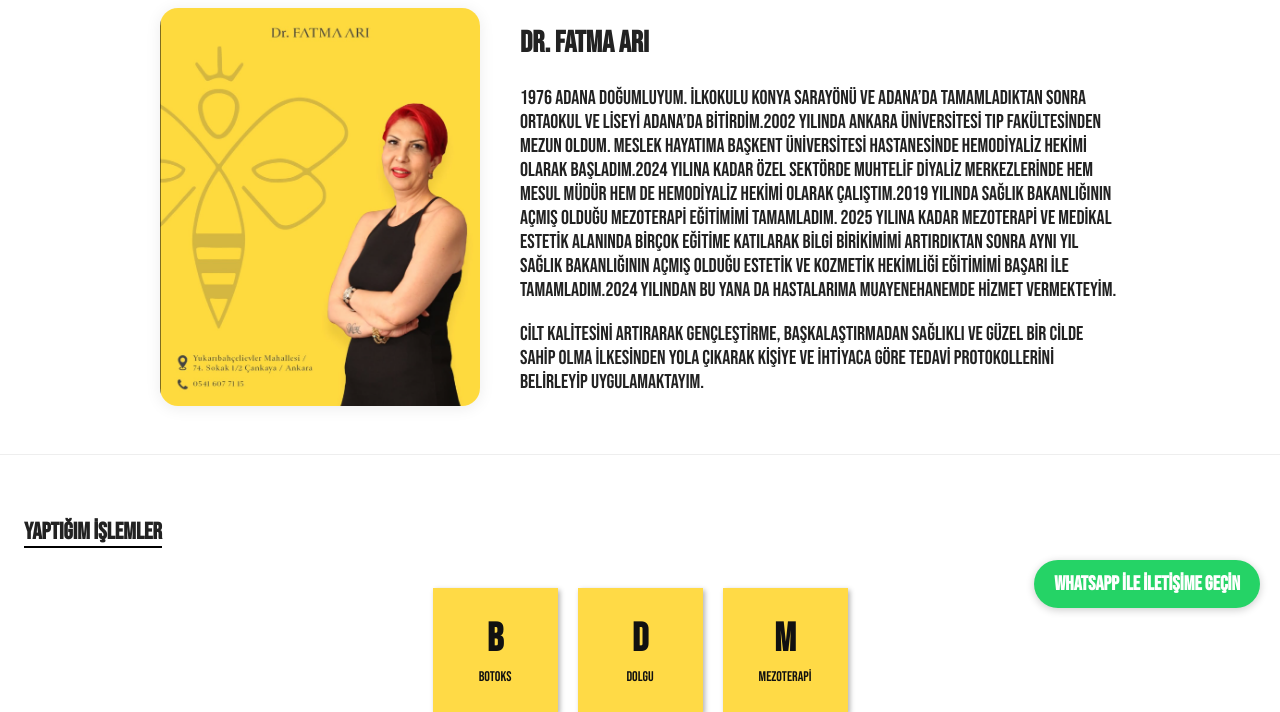
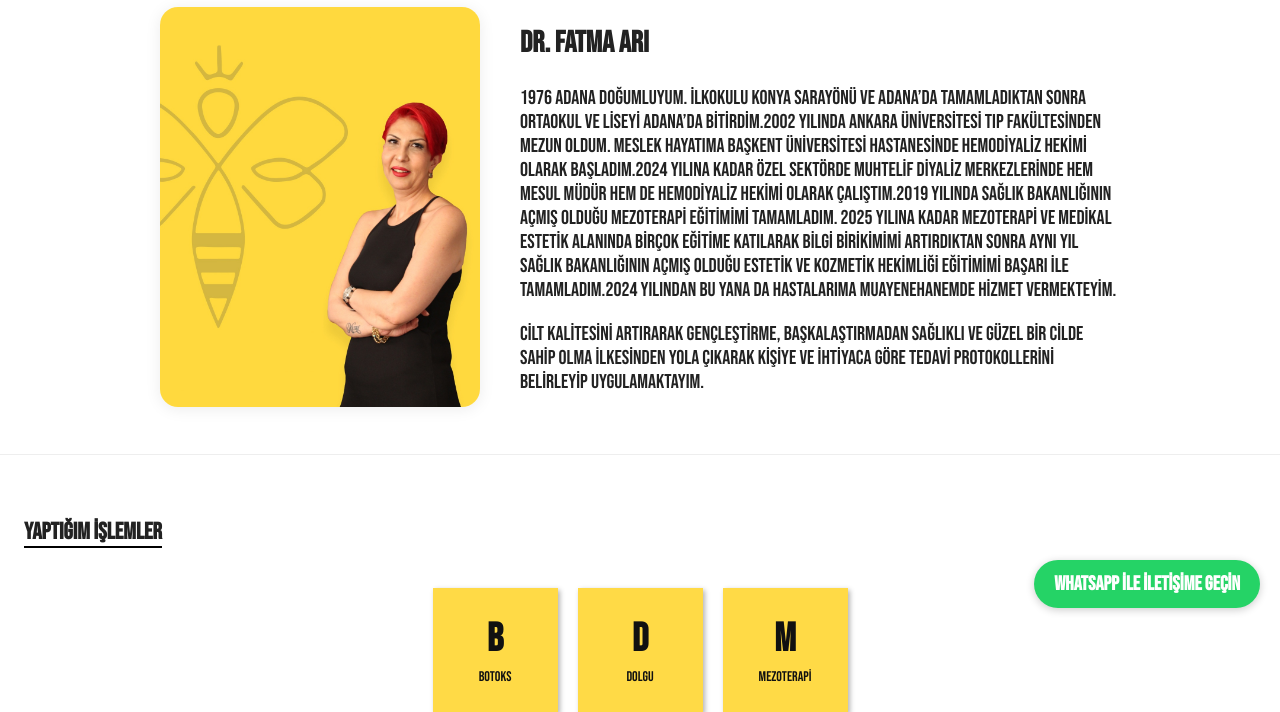
Before and after one commit to kelma01/clinique, a Django app: page / in a window 1280 px wide. Shown: the part 172-884 px from the top of the page. Run offline with Django 5.2, Linux system fonts and the light colour scheme.

Commit message:
malelma resim güncelleme

```diff
--- a/clinique/templates/index.html
+++ b/clinique/templates/index.html
@@ -4,7 +4,7 @@
 {% load static %}
 
 <div style="display:flex;align-items:center;gap:2rem;justify-content:center;margin-bottom:2rem;flex-wrap:wrap;">
-  <img src="{% static 'assets/drfatmaanasayfa.png' %}" alt="Dr. Fatma Anasayfa" style="max-width:320px;width:100%;height:auto;border-radius:18px;box-shadow:0 2px 16px 0 rgba(0,0,0,0.08);flex-shrink:0;">
+  <img src="{% static 'assets/drfatmaanasayfa.jpg' %}" alt="Dr. Fatma Anasayfa" style="max-width:320px;width:100%;height:auto;border-radius:18px;box-shadow:0 2px 16px 0 rgba(0,0,0,0.08);flex-shrink:0;">
   <div style="max-width:600px;min-width:240px;">
     <h2>Dr. Fatma Arı</h2>
     <p>1976 Adana doğumluyum. İlkokulu Konya Sarayönü ve Adana’da tamamladıktan sonra Ortaokul ve Liseyi Adana’da bitirdim.2002 yılında Ankara Üniversitesi Tıp Fakültesinden mezun oldum. Meslek hayatıma Başkent Üniversitesi Hastanesinde Hemodiyaliz Hekimi olarak başladım.2024 yılına kadar özel sektörde muhtelif Diyaliz Merkezlerinde hem Mesul Müdür hem de Hemodiyaliz Hekimi olarak çalıştım.2019 yılında Sağlık Bakanlığının açmış olduğu Mezoterapi eğitimimi tamamladım. 2025 yılına kadar Mezoterapi ve Medikal Estetik alanında birçok eğitime katılarak bilgi birikimimi artırdıktan sonra aynı yıl Sağlık Bakanlığının açmış olduğu Estetik ve Kozmetik Hekimliği eğitimimi başarı ile tamamladım.2024 yılından bu yana da hastalarıma muayenehanemde hizmet vermekteyim.</p>
--- a/clinique/templates/pages/hakkimda.html
+++ b/clinique/templates/pages/hakkimda.html
@@ -4,7 +4,7 @@
 {% load static %}
 
 <div style="display:flex;align-items:center;gap:2rem;justify-content:center;margin-bottom:2rem;flex-wrap:wrap;">
-  <img src="{% static 'assets/drfatmaanasayfa.png' %}" alt="Dr. Fatma Anasayfa" style="max-width:320px;width:100%;height:auto;border-radius:18px;box-shadow:0 2px 16px 0 rgba(0,0,0,0.08);flex-shrink:0;">
+  <img src="{% static 'assets/drfatmaanasayfa.jpg' %}" alt="Dr. Fatma Anasayfa" style="max-width:320px;width:100%;height:auto;border-radius:18px;box-shadow:0 2px 16px 0 rgba(0,0,0,0.08);flex-shrink:0;">
   <div style="max-width:600px;min-width:240px;">
     <h2>Dr. Fatma Arı</h2>
     <p>1976 Adana doğumluyum. İlkokulu Konya Sarayönü ve Adana’da tamamladıktan sonra Ortaokul ve Liseyi Adana’da bitirdim.2002 yılında Ankara Üniversitesi Tıp Fakültesinden mezun oldum. Meslek hayatıma Başkent Üniversitesi Hastanesinde Hemodiyaliz Hekimi olarak başladım.2024 yılına kadar özel sektörde muhtelif Diyaliz Merkezlerinde hem Mesul Müdür hem de Hemodiyaliz Hekimi olarak çalıştım.2019 yılında Sağlık Bakanlığının açmış olduğu Mezoterapi eğitimimi tamamladım. 2025 yılına kadar Mezoterapi ve Medikal Estetik alanında birçok eğitime katılarak bilgi birikimimi artırdıktan sonra aynı yıl Sağlık Bakanlığının açmış olduğu Estetik ve Kozmetik Hekimliği eğitimimi başarı ile tamamladım.2024 yılından bu yana da hastalarıma muayenehanemde hizmet vermekteyim.</p>
```
Also changed, not shown: clinique/clinique/static/assets/drfatmaanasayfa.jpg (added), clinique/clinique/static/assets/drfatmaanasayfa.png (deleted).
